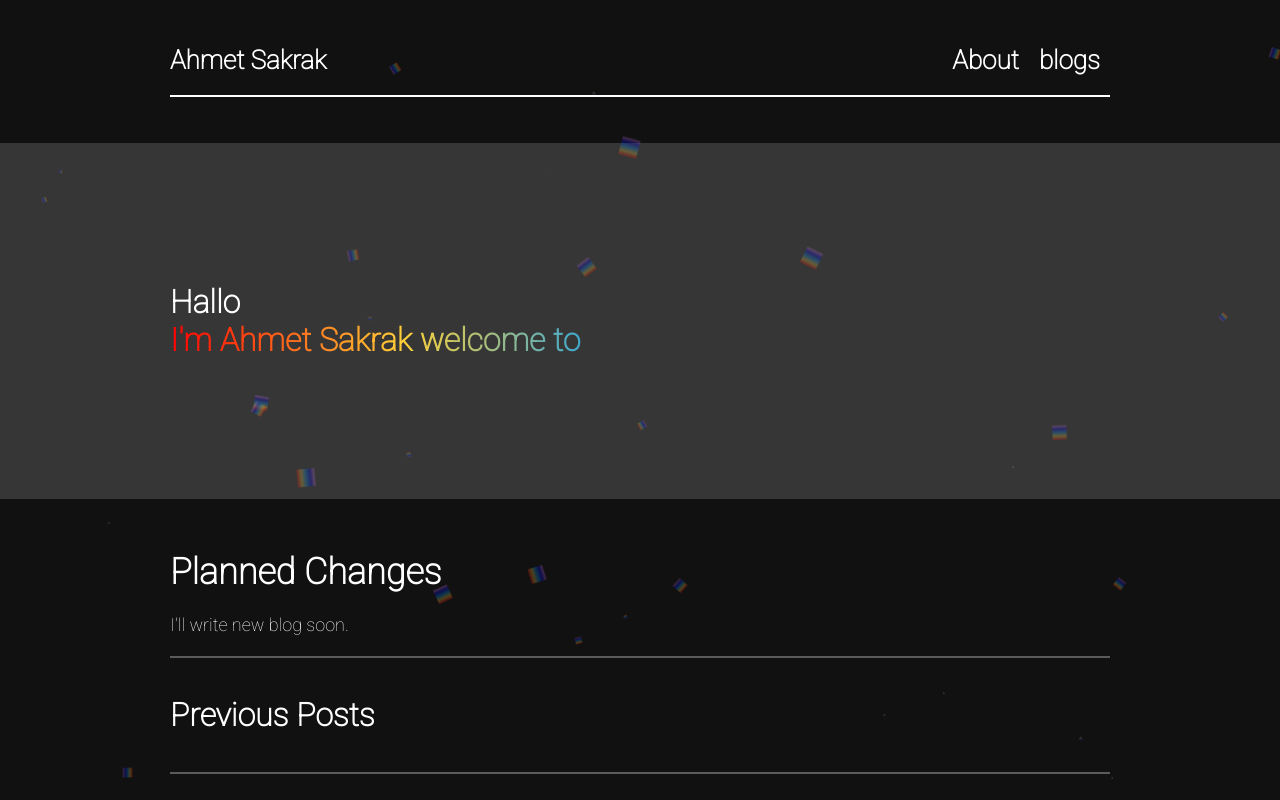
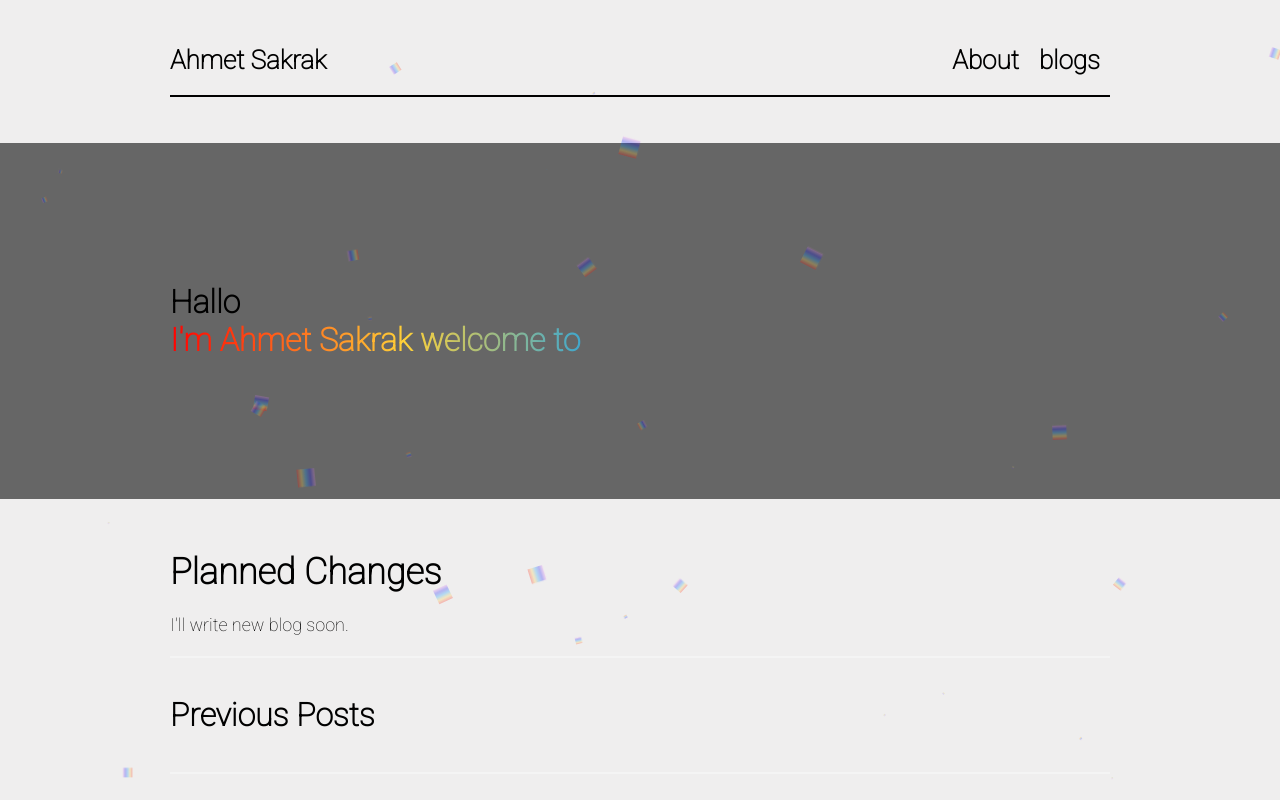
Before and after one commit to ASakrak/ahmetsakrak.com, a plain HTML site: page index.html in a window 1280 px wide. Shown: the top 800 px of the page. Drawn offline with Linux system fonts and the light colour scheme.

Commit message:
Update style.css

```diff
--- a/style.css
+++ b/style.css
@@ -6,7 +6,7 @@
 }
 
 html {
-  background-color: rgba(0, 0, 0, 0.932);
+  background-color: rgba(238, 237, 237, 0.932);
 
 
 
@@ -41,7 +41,7 @@ span {
 }
 
 .banner {
-  background-color: rgba(255, 255, 255, 0.158);
+  background-color: rgba(8, 8, 8, 0.589);
   padding: 130px 0;
 
 }
@@ -61,7 +61,7 @@ span {
 .typewrite::after {
   content: '';
   width: 1px;
-  border-right: 1px solid white;
+  border-right: 1px solid rgb(0, 0, 0);
   height: 100%;
   margin-left: 0.5rem;
   animation: blink 1s infinite;
@@ -85,7 +85,7 @@ span {
 .container {
 
   padding: 10px;
-  color: rgb(255, 255, 255);
+  color: rgb(0, 0, 0);
   font-family: 'Roboto', sans-serif;
   background-color: rgba(255, 255, 255, 0, 004);
   border-radius: 5%;
@@ -118,11 +118,11 @@ hr.hr1 {
 
 .info {
   text-align: center;
-  color: rgb(255, 255, 255);
+  color: rgb(0, 0, 0);
 }
 
 .newsfeed {
-  color: rgb(255, 255, 255);
+  color: rgb(0, 0, 0);
 
 
   font-size: large;
@@ -139,7 +139,7 @@ hr.hr1 {
 
 .header {
 
-  color: rgb(255, 255, 255);
+  color: rgb(0, 0, 0);
   font-size: small;
 
   display: flex;
@@ -153,38 +153,38 @@ hr.hr1 {
 .header>div {
   display: flex;
   gap: 20px;
-  color: rgb(255, 255, 255);
+  color: rgb(0, 0, 0);
 }
 
 .link {
-  color: rgb(255, 255, 255);
+  color: rgb(0, 0, 0);
 
 
 }
 
 a:link {
-  color: rgb(255, 255, 255);
+  color: rgb(0, 0, 0);
   text-decoration: none;
 
 }
 
 /* visited link */
 a:visited {
-  color: rgb(255, 255, 255);
+  color: rgb(0, 0, 0);
   text-decoration: none;
 
 }
 
 /* mouse over link */
 a:hover {
-  color: rgb(255, 255, 255);
+  color: rgb(0, 0, 0);
   text-decoration: none;
 
 }
 
 /* selected link */
 a:active {
-  color: rgb(255, 255, 255);
+  color: rgb(0, 0, 0);
   text-decoration: none;
 
 }
```
